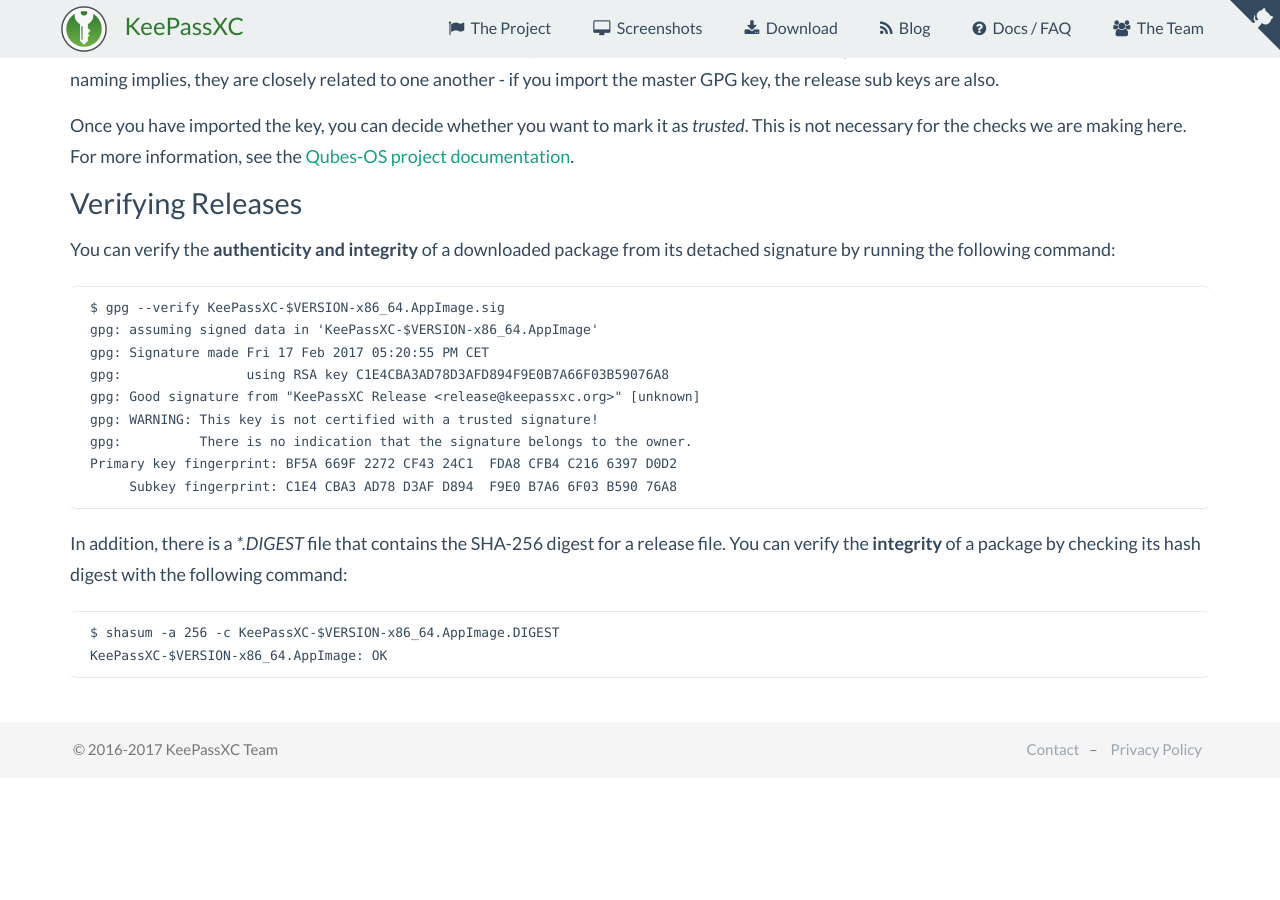
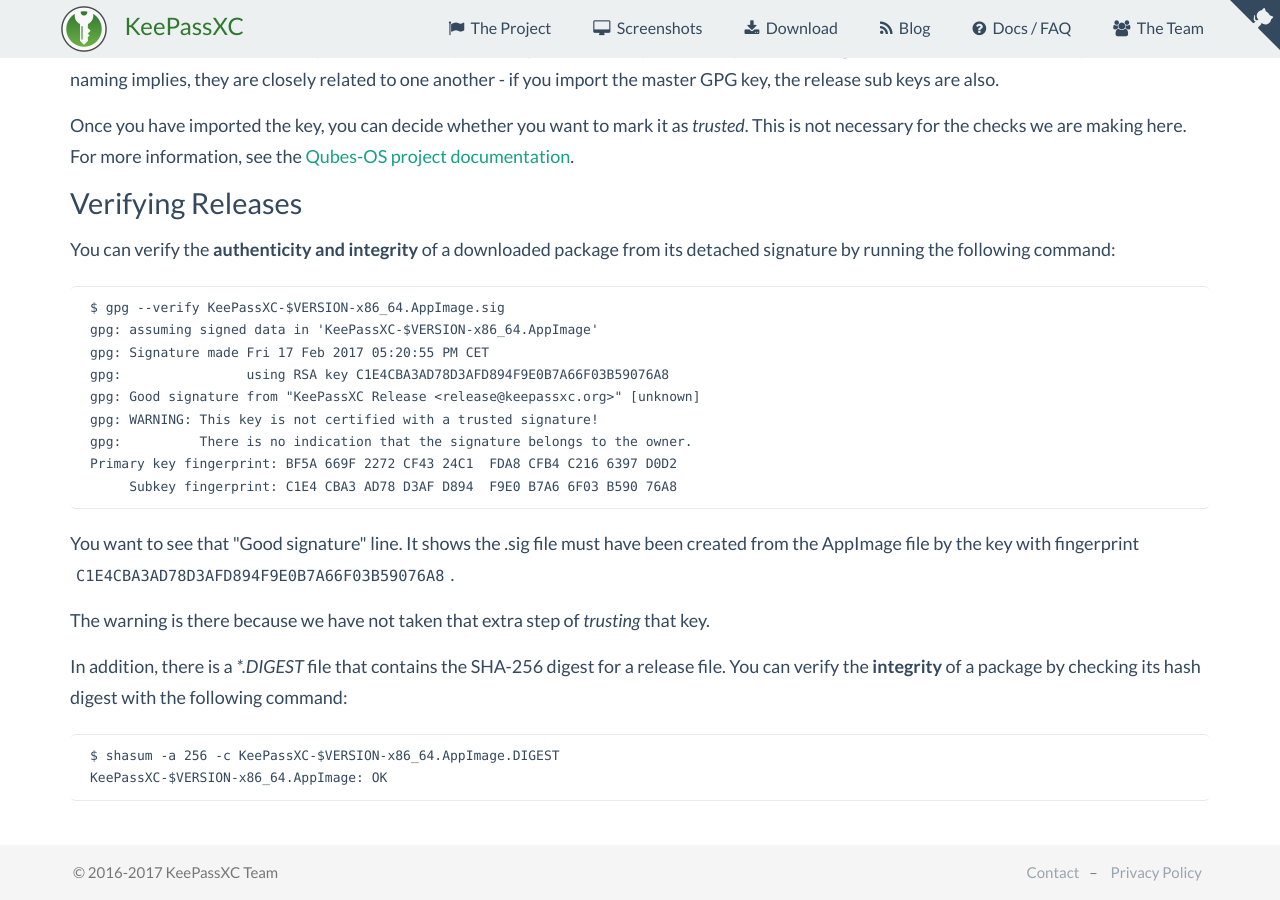
Before and after one commit to keepassxreboot/keepassxc-org, a Jekyll site: the page built from verifying-signatures.html, in a window 1280 px wide and 900 px high, scrolled down 1624 px. Built offline with Jekyll 4.4.1, drawn with Linux system fonts in a browser that asks for light colours; comment, search, counter and statistics services are not loaded; before the commit the page ends 2401 px from its top, so only the background shows below that.

Commit message:
Explain the --verify output and the warning.

```diff
--- a/verifying-signatures.html
+++ b/verifying-signatures.html
@@ -89,6 +89,11 @@
 gpg:          There is no indication that the signature belongs to the owner.
 Primary key fingerprint: BF5A 669F 2272 CF43 24C1  FDA8 CFB4 C216 6397 D0D2
      Subkey fingerprint: C1E4 CBA3 AD78 D3AF D894  F9E0 B7A6 6F03 B590 76A8</code></pre>
+    <p>You want to see that "Good signature" line. It shows the .sig file must have been created from
+       the AppImage file by the key with fingerprint <code>C1E4CBA3AD78D3AFD894F9E0B7A66F03B59076A8</code>.
+    </p>
+    <p>The warning is there because we have not taken that extra step of <em>trusting</em> that key.
+    </p>
 
     <p>In addition, there is a <em>*.DIGEST</em> file that contains the SHA-256 digest for a release file.
         You can verify the <strong>integrity</strong> of a package by checking its hash digest with the following command:</p>
```
